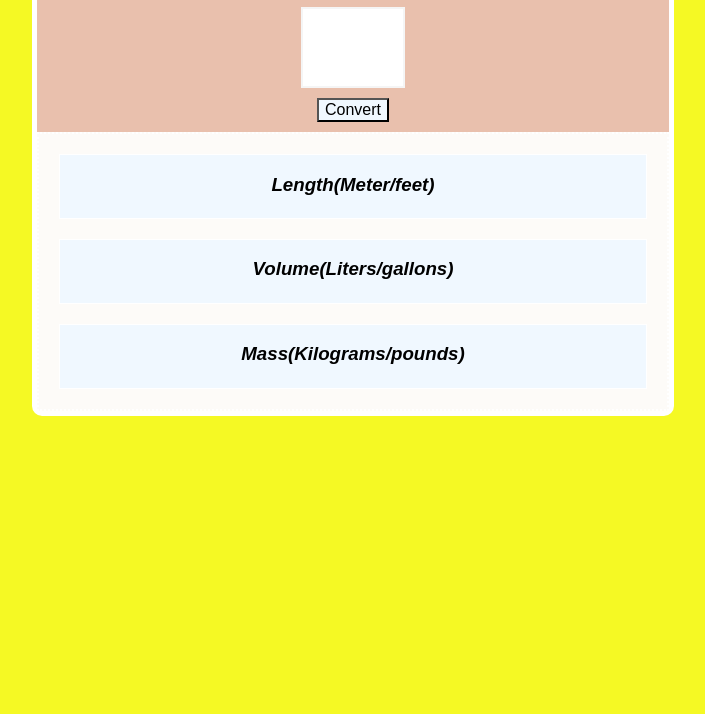
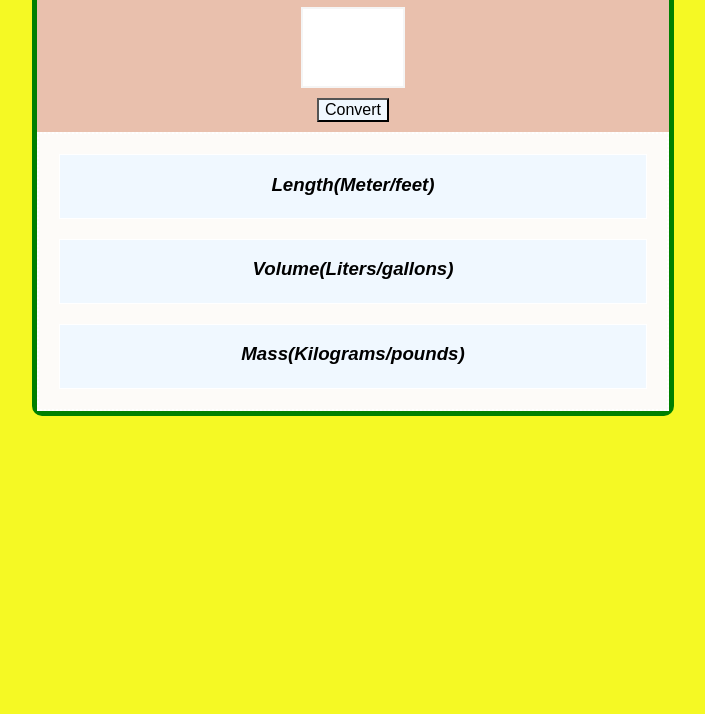
Before and after one commit to Nandhini0123/Unit_converter1, a plain HTML site: page index.html in a window 1280 px wide. Shown: the part 86-800 px from the top of the page, without its empty margins (176-881 px from the left). Drawn offline with Linux system fonts and the light colour scheme.

Commit message:
Updated border in css
White color of border changed to green

```diff
--- a/index.css
+++ b/index.css
@@ -11,7 +11,7 @@ body{
 #mainbox{
     background-color: rgba(228, 167, 234, 0.693);
     margin-left: 200px;
-    border: 5px white solid;
+    border: 5px green solid;
     border-radius: 10px;
     height: 80%;
     width: 50%;
```
